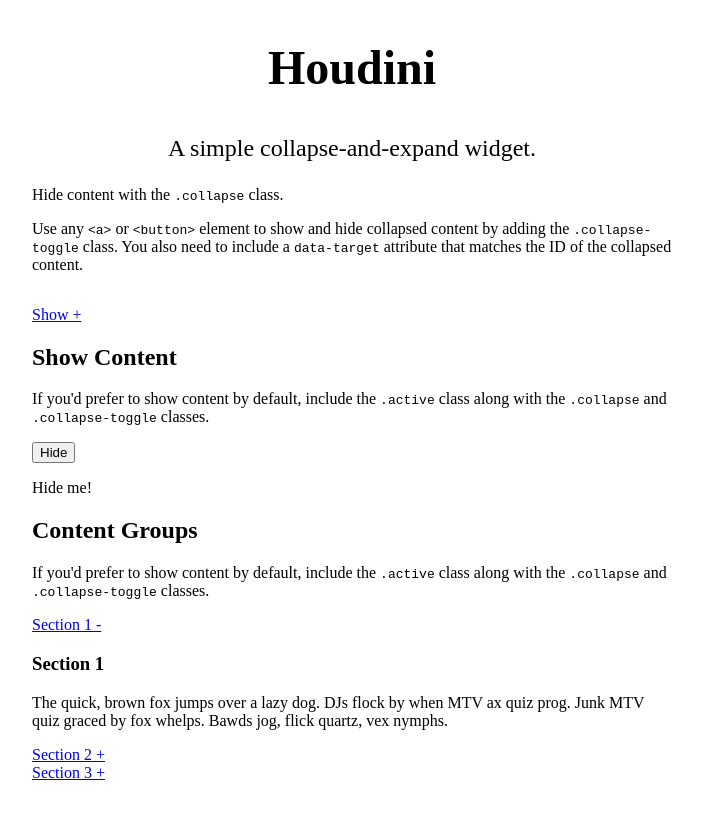
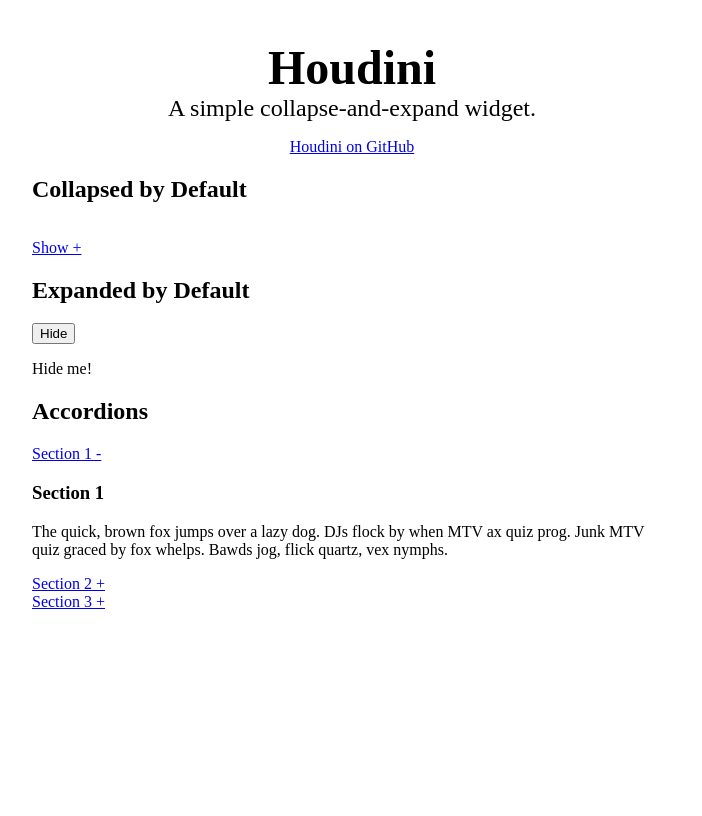
Before and after one commit to cferdinandi/houdini, a plain HTML site: page index.html in a window 1280 px wide. Shown: the whole page, without its empty margins (288-990 px from the left). Drawn offline with Linux system fonts and the light colour scheme.

Commit message:
Updated demo

```diff
--- a/index.html
+++ b/index.html
@@ -2,7 +2,7 @@
 <html lang="en">
 <head>
 	<meta charset="utf-8">
-	<title>Houdini - A simple collapse-and-expand widget</title>
+	<title>Houdini</title>
 	<meta name="viewport" content="width=device-width, initial-scale=1.0">
 
 	<!-- A basic responsive reset -->
@@ -38,12 +38,11 @@
 <body>
 	<section class="container">
 
-		<h1 style="text-align: center; font-size: 3em;">Houdini</h1>
-		<p style="text-align: center; font-size: 1.5em;">A simple collapse-and-expand widget.</p>
+		<h1 style="text-align: center; font-size: 3em; margin-bottom: 0;">Houdini</h1>
+		<p style="text-align: center; font-size: 1.5em; margin: 0;">A simple collapse-and-expand widget.</p>
+		<p style="text-align: center;"><a href="https://github.com/cferdinandi/houdini#readme">Houdini on GitHub</a></p>
 
-		<p>Hide content with the <code>.collapse</code> class.</p>
-
-		<p>Use any <code>&lt;a&gt;</code> or <code>&lt;button&gt;</code> element to show and hide collapsed content by adding the <code>.collapse-toggle</code> class. You also need to include a <code>data-target</code> attribute that matches the ID of the collapsed content.</p>
+		<h2>Collapsed by Default</h2>
 
 		<div class="collapse" id="show-me">
 			Now you see me, now you don't.
@@ -56,11 +55,7 @@
 			</a>
 		</p>
 
-
-
-		<h2>Show Content</h2>
-
-		<p>If you'd prefer to show content by default, include the <code>.active</code> class along with the <code>.collapse</code> and <code>.collapse-toggle</code> classes.</p>
+		<h2>Expanded by Default</h2>
 
 		<p>
 			<button class="collapse-toggle active" data-collapse="#hide-me">
@@ -73,9 +68,7 @@
 			Hide me!
 		</div>
 
-		<h2>Content Groups</h2>
-
-		<p>If you'd prefer to show content by default, include the <code>.active</code> class along with the <code>.collapse</code> and <code>.collapse-toggle</code> classes.</p>
+		<h2>Accordions</h2>
 
 		<div>
 			<a class="collapse-toggle active" data-collapse="#section1" data-group="accordion" href="#">
```
